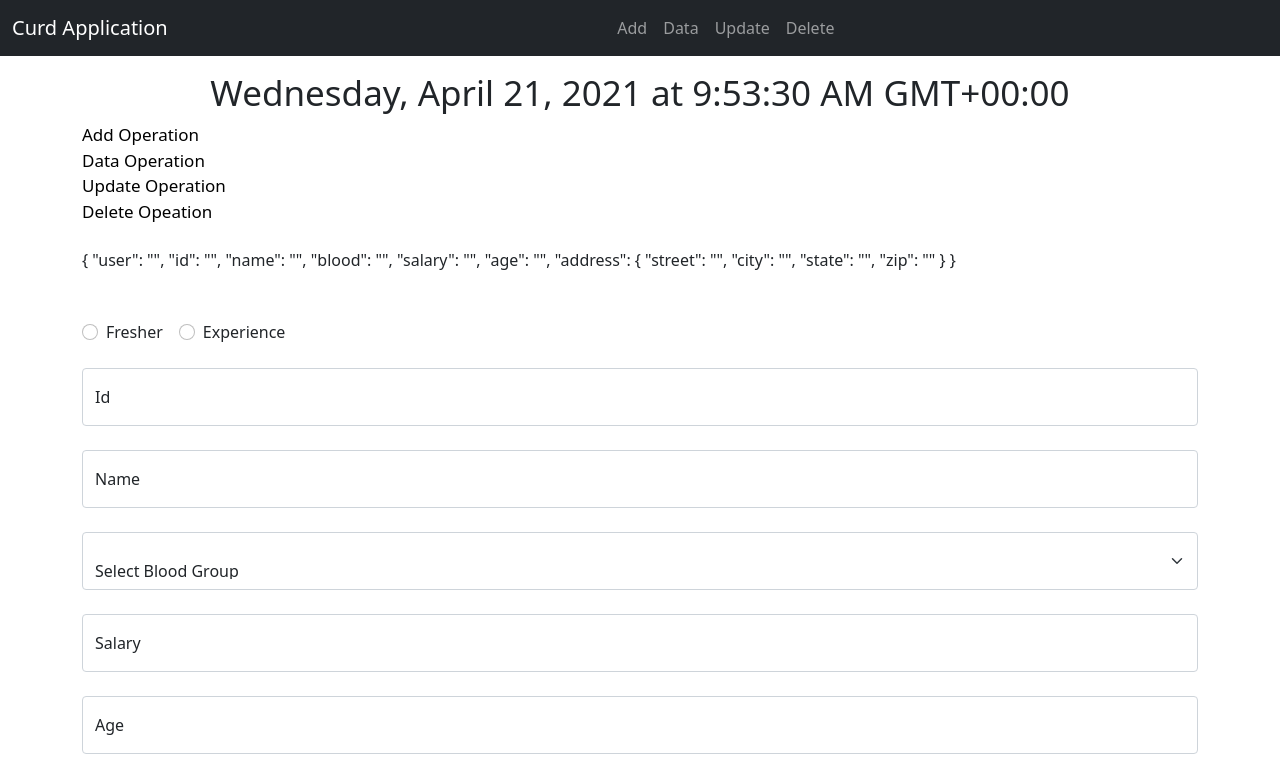
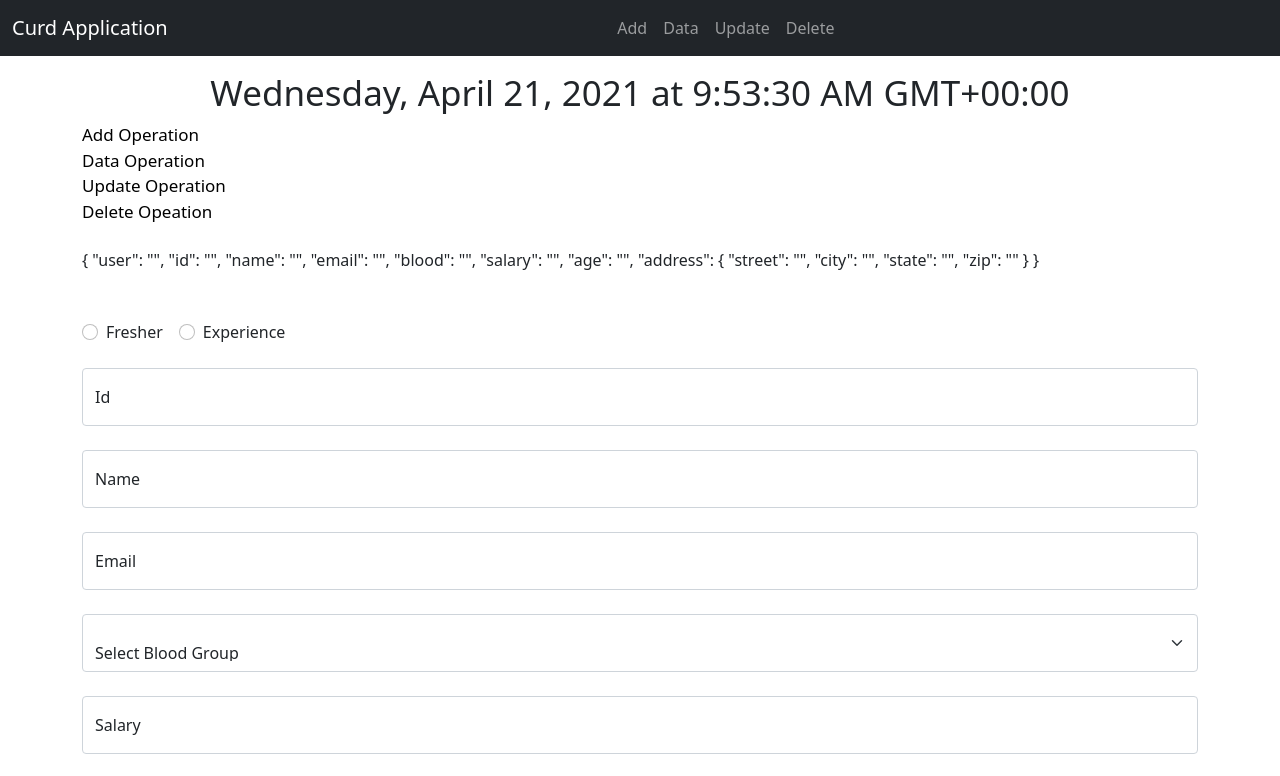
Before and after one commit to Web-Developm/angular-topics-application, an Angular app: page /add in a window 1280 px wide. Shown: the top 776 px of the page. Built offline with nearby package versions, Linux system fonts and the light colour scheme.

Commit message:
email added

```diff
--- a/src/app/add/add.component.html
+++ b/src/app/add/add.component.html
@@ -53,6 +53,22 @@
         [ngStyle]="{'color':'#fbe0c4'}" [ngClass]="{'text-danger':data}">
         *Name sholud be minimum 4 characters
       </div>
+    </div>
+
+    <div class="form-floating mb-4">
+      <input type="email" class="form-control" name="email" id="email" formControlName="email" placeholder="email">
+      <label for="email">Email</label>
+
+      <div class="alert mb-2" *ngIf="data.controls['email'].hasError('required') && data.controls['email'].touched"
+        [ngStyle]="{'color':'#fbe0c4'}" [ngClass]="{'text-danger':data}">
+        *Email required
+      </div>
+
+      <div class="alert mb-2" *ngIf="data.controls['email'].hasError('pattern') && data.controls['email'].touched"
+        [ngStyle]="{'color':'#fbe0c4'}" [ngClass]="{'text-danger':data}">
+        *Email should be valid
+      </div>
+
     </div>
 
     <div class="form-floating mb-4">
--- a/src/app/add/add.component.ts
+++ b/src/app/add/add.component.ts
@@ -21,10 +21,11 @@ export class AddComponent implements OnInit {
 
     let temp = new Structure();
 
-    temp.user=this.data.controls['user'].value;
+    temp.user = this.data.controls['user'].value;
     temp.id = this.data.controls['id'].value;
     temp.name = this.data.controls['name'].value;
-    temp.blood=this.data.controls['blood'].value;
+    temp.email = this.data.controls['email'].value;
+    temp.blood = this.data.controls['blood'].value;
     temp.salary = this.data.controls['salary'].value;
     temp.age = this.data.controls['age'].value;
     temp.street = this.data.get('address.street')?.value;
--- a/src/app/data/data.component.html
+++ b/src/app/data/data.component.html
@@ -7,6 +7,7 @@
         <th>Id</th>
         <th>Employee Type</th>
         <th>Name</th>
+        <th>Email</th>
         <th>Blood</th>
         <th>Salary</th>
         <th>Age</th>
@@ -25,6 +26,7 @@
         <td>{{item.id| uppercase}}</td>
         <td>{{item.user}}</td>
         <td>{{sur}}. {{item.name | uppercase}}</td>
+        <td>{{item.email}}</td>
         <td>{{item.blood}}</td>
         <td>{{item.salary| currency:'INR':'symbol'}}</td>
         <td>{{item.age}}</td>
--- a/src/app/delete/delete.component.html
+++ b/src/app/delete/delete.component.html
@@ -6,6 +6,7 @@
         <th>Id</th>
         <th>Employee Type</th>
         <th>Name</th>
+        <th>Email</th>
         <th>Blood</th>
         <th>Salary</th>
         <th>Age</th>
@@ -22,7 +23,8 @@
         <td>{{item.id}}</td>
         <td>{{item.user}}</td>
         <td>{{item.name}}</td>
-        <td></td>
+        <td>{{item.email}}</td>
+        <td>{{item.blood}}</td>
         <td>{{item.salary | currency:'INR':'symbol'}}</td>
         <td>{{item.age}}</td>
         <td>{{item.street}}</td>
--- a/src/app/forms.service.ts
+++ b/src/app/forms.service.ts
@@ -15,6 +15,7 @@ export class FormsService {
     user: ['', Validators.required],
     id: ['', [Validators.required, Validators.minLength(1), Validators.pattern(/^-?(0|[1-9]\d*)?$/)]],
     name: ['', [Validators.required, Validators.minLength(4), Validators.pattern('[a-zA-Z]*')]],
+    email:['',[Validators.required, Validators.pattern("^[a-z0-9._%+-]+@[a-z0-9.-]+\\.[a-z]{2,4}$")]],
     blood:['',Validators.required],
     salary: ['', [Validators.required, Validators.maxLength(10), Validators.pattern(/^-?(0|[1-9]\d*)?$/)]],
     age: ['', [Validators.required, Validators.minLength(2), Validators.maxLength(2), Validators.pattern(/^-?(0|[1-9]\d*)?$/)]],
--- a/src/app/str.ts
+++ b/src/app/str.ts
@@ -2,6 +2,7 @@ export class Structure {
   user:any
   id: any;
   name: any;
+  email:any;
   blood:any;
   salary: any;
   age: any;
--- a/src/app/update/update.component.html
+++ b/src/app/update/update.component.html
@@ -7,6 +7,7 @@
         <th>Id</th>
         <th>Employee Type</th>
         <th>Name</th>
+        <th>Email</th>
         <th>Blood</th>
         <th>Salary</th>
         <th>Age</th>
@@ -24,6 +25,7 @@
         <td>{{item.id}}</td>
         <td>{{item.user}}</td>
         <td>{{item.name | uppercase}}</td>
+        <td>{{item.email}}</td>
         <td>{{item.blood}}</td>
         <td>{{item.salary | currency:'INR':'symbol'}}</td>
         <td>{{item.age}}</td>
@@ -59,6 +61,11 @@
     </div>
 
     <div class="form-floating mb-4">
+      <input type="email" class="form-control" name="email" id="email" formControlName="email" placeholder="email">
+      <label for="email">Email</label>
+    </div>
+
+    <div class="form-floating mb-4">
       <select class="form-select" formControlName="blood">
         <option selected value="">Select Blood Group</option>
         <option value="O+">O+</option>
@@ -71,6 +78,8 @@
         <option value="AB-">AB-</option>
       </select>
     </div>
+
+
 
     <div class="form-floating mb-4">
       <input type="text" class="form-control" name="salary" id="salary" placeholder="salary" formControlName="salary">
--- a/src/app/update/update.component.ts
+++ b/src/app/update/update.component.ts
@@ -38,6 +38,7 @@ export class UpdateComponent implements OnInit {
         user:info.user,
         id: info.id,
         name: info.name,
+        email:info.email,
         salary: info.salary,
         age: info.age,
         address: {
```
Also changed, not shown: src/app/data.json (+13 -0 lines).
